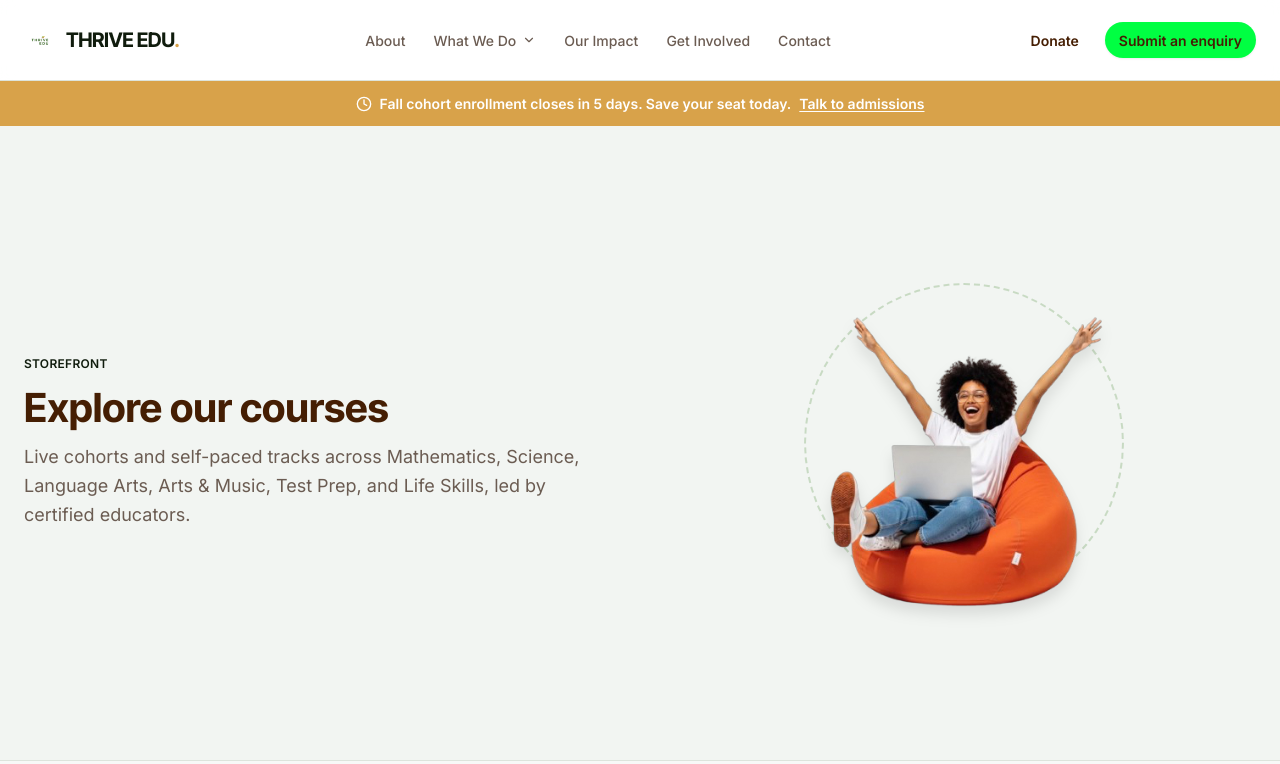
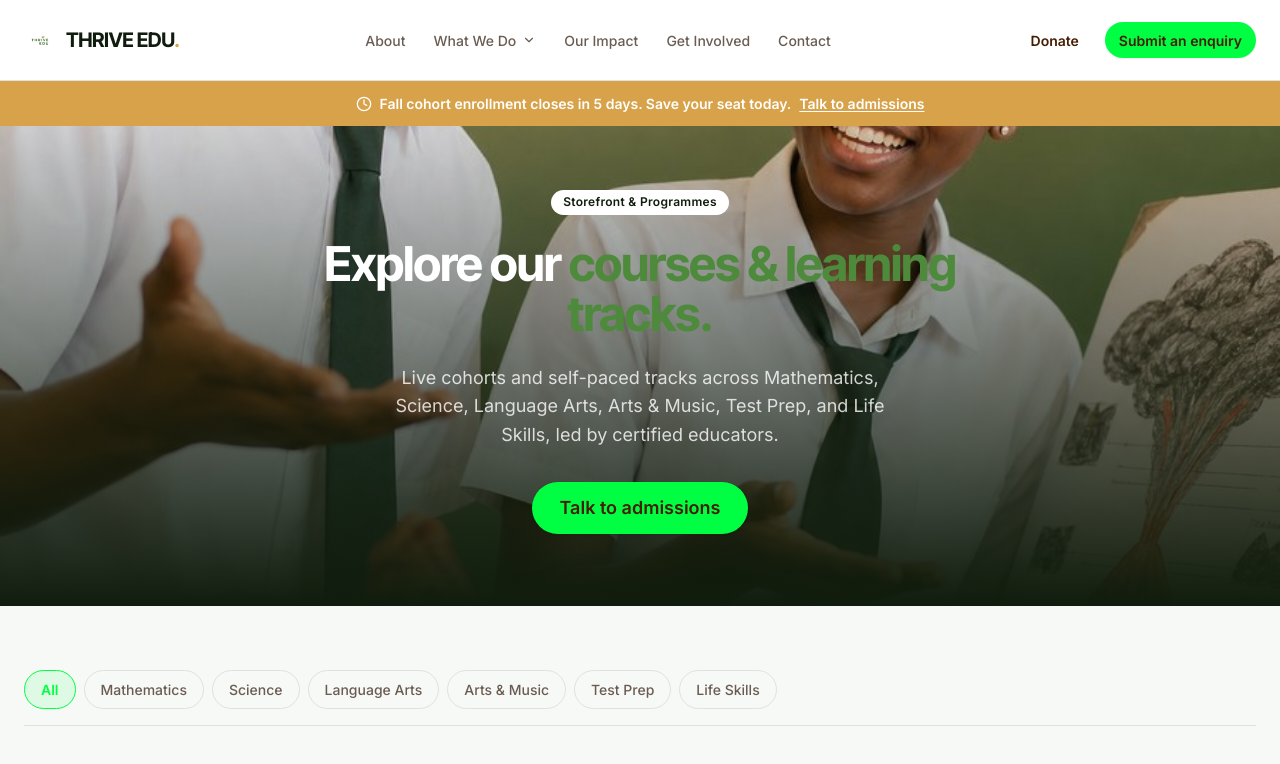
Before and after one commit to PlnDominic/Thrive-Edu, a Next.js app: page /courses in a window 1280 px wide. Shown: the top 764 px of the page. Built offline with nearby package versions, Linux system fonts and the light colour scheme.

Commit message:
feat(marketing): standardize What We Do page hero sections to match About page image overlay style

```diff
--- a/src/app/(marketing)/courses/page.tsx
+++ b/src/app/(marketing)/courses/page.tsx
@@ -6,6 +6,8 @@ import { Clock, GraduationCap } from "lucide-react";
 import Image from "next/image";
 import Link from "next/link";
 
+import { Badge } from "@/components/ui/badge";
+import { Button } from "@/components/ui/button";
 import { SectionHeading } from "@/components/marketing/section-heading";
 import { CourseCard } from "@/components/marketing/course-card";
 import { CourseCarousel } from "@/components/marketing/course-carousel";
@@ -30,29 +32,31 @@ export default function CoursesPage() {
         </div>
       </div>
 
-      <section className="border-b border-border bg-subtle-surface py-16">
-        <div className="mx-auto max-w-7xl px-6">
-          <div className="grid items-center gap-10 lg:grid-cols-2 lg:gap-16">
-            <SectionHeading
-              eyebrow="Storefront"
-              title="Explore our courses"
-              description="Live cohorts and self-paced tracks across Mathematics, Science, Language Arts, Arts & Music, Test Prep, and Life Skills, led by certified educators."
-            />
-            <div className="relative mx-auto flex w-full max-w-xs items-center justify-center lg:max-w-sm">
-              <span
-                className="absolute left-1/2 top-1/2 size-64 -translate-x-1/2 -translate-y-1/2 rounded-full border-2 border-dashed border-growth-green/25 lg:size-80"
-                aria-hidden
-              />
-              <span className="absolute -right-6 -top-6 -z-10 size-40 rounded-full bg-leaf-gold/15" aria-hidden />
-              <Image
-                src="/images/courses-hero.png"
-                alt="A THRIVE EDU learner celebrating while studying on her laptop"
-                width={453}
-                height={597}
-                priority
-                className="relative z-10 h-auto w-full drop-shadow-xl"
-              />
-            </div>
+      {/* Hero */}
+      <section className="relative min-h-[380px] overflow-hidden sm:min-h-[420px] lg:min-h-[480px]">
+        <Image
+          src="/images/gallery-science-fair.jpg"
+          alt="Explore THRIVE EDU courses and practical learning tracks"
+          fill
+          sizes="100vw"
+          priority
+          className="object-cover"
+        />
+        <div className="absolute inset-0 bg-gradient-to-t from-ink via-ink/55 to-ink/10" aria-hidden />
+        <div className="relative z-10 mx-auto flex h-full max-w-3xl flex-col items-center justify-center px-6 py-16 text-center sm:px-10">
+          <Badge variant="primary" className="mb-6 bg-surface">
+            Storefront & Programmes
+          </Badge>
+          <h1 className="font-heading text-h3 font-bold leading-[1.05] tracking-tight text-white sm:text-h2 lg:text-h1">
+            Explore our <span className="text-growth-green">courses & learning tracks.</span>
+          </h1>
+          <p className="mx-auto mt-6 max-w-lg text-body text-white/80 sm:text-body-lg">
+            Live cohorts and self-paced tracks across Mathematics, Science, Language Arts, Arts & Music, Test Prep, and Life Skills, led by certified educators.
+          </p>
+          <div className="mt-8 flex flex-wrap items-center justify-center gap-3">
+            <Button size="lg" className="rounded-full" asChild>
+              <Link href="/contact">Talk to admissions</Link>
+            </Button>
           </div>
         </div>
       </section>
--- a/src/app/(marketing)/ecosystem/page.tsx
+++ b/src/app/(marketing)/ecosystem/page.tsx
@@ -33,16 +33,24 @@ export default function EcosystemPage() {
   return (
     <>
       {/* Hero */}
-      <section className="px-3 pt-3 sm:px-5 sm:pt-5">
-        <div className="relative mx-auto max-w-7xl overflow-hidden rounded-none bg-surface shadow-elevation-2">
-          <div className="mx-auto max-w-3xl px-6 py-16 text-center sm:py-20">
-            <Badge variant="primary" className="mb-6 rounded-none">
+      <section className="relative min-h-[380px] overflow-hidden sm:min-h-[420px] lg:min-h-[480px]">
+        <Image
+          src="/images/gallery-outdoor-lesson.jpg"
+          alt="Thrive EDU learning ecosystem in action"
+          fill
+          sizes="100vw"
+          priority
+          className="object-cover"
+        />
+        <div className="absolute inset-0 bg-gradient-to-t from-ink via-ink/55 to-ink/10" aria-hidden />
+        <div className="relative z-10 mx-auto flex h-full max-w-3xl flex-col items-center justify-center px-6 py-16 text-center sm:px-10">
+          <Badge variant="primary" className="mb-6 bg-surface rounded-none">
             The Ecosystem
           </Badge>
-            <h1 className="font-heading text-h2 font-bold leading-[1.05] tracking-tight text-text-primary sm:text-h1 lg:text-display">
+          <h1 className="font-heading text-h3 font-bold leading-[1.05] tracking-tight text-white sm:text-h2 lg:text-h1">
             One brand. <span className="text-growth-green">Eight connected ventures.</span>
           </h1>
-            <p className="mx-auto mt-6 max-w-xl text-body-lg text-text-secondary">
+          <p className="mx-auto mt-6 max-w-lg text-body text-white/80 sm:text-body-lg">
             Each venture needs its own space, so we give it one, shown simply. Together they equip
             learners, teachers, schools and communities to thrive.
           </p>
@@ -50,7 +58,6 @@ export default function EcosystemPage() {
             <Button size="lg" className="rounded-none" asChild>
               <Link href="/contact">Partner with us</Link>
             </Button>
-            </div>
           </div>
         </div>
       </section>
--- a/src/app/(marketing)/families/page.tsx
+++ b/src/app/(marketing)/families/page.tsx
@@ -1,3 +1,4 @@
+import Image from "next/image";
 import Link from "next/link";
 import { BookOpen, GraduationCap, HardHat, Library, type LucideIcon } from "lucide-react";
 
@@ -41,16 +42,24 @@ export default function FamiliesPage() {
   return (
     <>
       {/* Hero */}
-      <section className="px-3 pt-3 sm:px-5 sm:pt-5">
-        <div className="relative mx-auto max-w-7xl overflow-hidden rounded-[1.75rem] bg-surface shadow-elevation-2 sm:rounded-[2.25rem]">
-          <div className="mx-auto max-w-3xl px-6 py-16 text-center sm:py-20">
-            <Badge variant="primary" className="mb-6">
+      <section className="relative min-h-[380px] overflow-hidden sm:min-h-[420px] lg:min-h-[480px]">
+        <Image
+          src="/images/every-learner.jpg"
+          alt="Thrive EDU resources for families and readers"
+          fill
+          sizes="100vw"
+          priority
+          className="object-cover"
+        />
+        <div className="absolute inset-0 bg-gradient-to-t from-ink via-ink/55 to-ink/10" aria-hidden />
+        <div className="relative z-10 mx-auto flex h-full max-w-3xl flex-col items-center justify-center px-6 py-16 text-center sm:px-10">
+          <Badge variant="primary" className="mb-6 bg-surface">
             For Families and Readers
           </Badge>
-            <h1 className="font-heading text-h2 font-bold leading-[1.05] tracking-tight text-text-primary sm:text-h1 lg:text-display">
+          <h1 className="font-heading text-h3 font-bold leading-[1.05] tracking-tight text-white sm:text-h2 lg:text-h1">
             Books and practice for <span className="text-growth-green">every home.</span>
           </h1>
-            <p className="mx-auto mt-6 max-w-xl text-body-lg text-text-secondary">
+          <p className="mx-auto mt-6 max-w-lg text-body text-white/80 sm:text-body-lg">
             Browse our published series, join our mobile library, and access home practice for your
             child, wherever your family is.
           </p>
@@ -58,7 +67,6 @@ export default function FamiliesPage() {
             <Button size="lg" className="rounded-full" asChild>
               <Link href="/books">Browse books</Link>
             </Button>
-            </div>
           </div>
         </div>
       </section>
--- a/src/app/(marketing)/schools/page.tsx
+++ b/src/app/(marketing)/schools/page.tsx
@@ -1,3 +1,4 @@
+import Image from "next/image";
 import Link from "next/link";
 import {
   BookOpen,
@@ -66,16 +67,24 @@ export default function SchoolsPage() {
   return (
     <>
       {/* Hero */}
-      <section className="px-3 pt-3 sm:px-5 sm:pt-5">
-        <div className="relative mx-auto max-w-7xl overflow-hidden rounded-[1.75rem] bg-surface shadow-elevation-2 sm:rounded-[2.25rem]">
-          <div className="mx-auto max-w-3xl px-6 py-16 text-center sm:py-20">
-            <Badge variant="primary" className="mb-6">
+      <section className="relative min-h-[380px] overflow-hidden sm:min-h-[420px] lg:min-h-[480px]">
+        <Image
+          src="/images/why-thrive-certified-educators.jpg"
+          alt="Thrive EDU certified educators and school improvement training"
+          fill
+          sizes="100vw"
+          priority
+          className="object-cover"
+        />
+        <div className="absolute inset-0 bg-gradient-to-t from-ink via-ink/55 to-ink/10" aria-hidden />
+        <div className="relative z-10 mx-auto flex h-full max-w-3xl flex-col items-center justify-center px-6 py-16 text-center sm:px-10">
+          <Badge variant="primary" className="mb-6 bg-surface">
             For Schools and Organisations
           </Badge>
-            <h1 className="font-heading text-h2 font-bold leading-[1.05] tracking-tight text-text-primary sm:text-h1 lg:text-display">
+          <h1 className="font-heading text-h3 font-bold leading-[1.05] tracking-tight text-white sm:text-h2 lg:text-h1">
             The systems that make <span className="text-growth-green">quality last.</span>
           </h1>
-            <p className="mx-auto mt-6 max-w-xl text-body-lg text-text-secondary">
+          <p className="mx-auto mt-6 max-w-lg text-body text-white/80 sm:text-body-lg">
             Teacher training, curriculum, products and hands-on support, all in one partnership. We help
             your school build what keeps good teaching and learning going.
           </p>
@@ -83,7 +92,6 @@ export default function SchoolsPage() {
             <Button size="lg" className="rounded-full" asChild>
               <Link href="/contact">Partner with us</Link>
             </Button>
-            </div>
           </div>
         </div>
       </section>
--- a/src/app/(marketing)/young-adults/page.tsx
+++ b/src/app/(marketing)/young-adults/page.tsx
@@ -1,3 +1,4 @@
+import Image from "next/image";
 import Link from "next/link";
 import { Compass, HardHat, HeartHandshake, type LucideIcon } from "lucide-react";
 
@@ -30,16 +31,24 @@ export default function YoungAdultsPage() {
   return (
     <>
       {/* Hero */}
-      <section className="px-3 pt-3 sm:px-5 sm:pt-5">
-        <div className="relative mx-auto max-w-7xl overflow-hidden rounded-[1.75rem] bg-surface shadow-elevation-2 sm:rounded-[2.25rem]">
-          <div className="mx-auto max-w-3xl px-6 py-16 text-center sm:py-20">
-            <Badge variant="primary" className="mb-6">
+      <section className="relative min-h-[380px] overflow-hidden sm:min-h-[420px] lg:min-h-[480px]">
+        <Image
+          src="/images/hero-painting-outdoors.jpg"
+          alt="Young adults engaging in Thrive EDU leadership and coaching"
+          fill
+          sizes="100vw"
+          priority
+          className="object-cover"
+        />
+        <div className="absolute inset-0 bg-gradient-to-t from-ink via-ink/55 to-ink/10" aria-hidden />
+        <div className="relative z-10 mx-auto flex h-full max-w-3xl flex-col items-center justify-center px-6 py-16 text-center sm:px-10">
+          <Badge variant="primary" className="mb-6 bg-surface">
             For Young Adults
           </Badge>
-            <h1 className="font-heading text-h2 font-bold leading-[1.05] tracking-tight text-text-primary sm:text-h1 lg:text-display">
+          <h1 className="font-heading text-h3 font-bold leading-[1.05] tracking-tight text-white sm:text-h2 lg:text-h1">
             Grow your character, <span className="text-growth-green">skills, and voice.</span>
           </h1>
-            <p className="mx-auto mt-6 max-w-xl text-body-lg text-text-secondary">
+          <p className="mx-auto mt-6 max-w-lg text-body text-white/80 sm:text-body-lg">
             Leadership coaching and practical skills training built for young adults ready to stand
             strong and thrive.
           </p>
@@ -47,7 +56,6 @@ export default function YoungAdultsPage() {
             <Button size="lg" className="rounded-full" asChild>
               <Link href="/contact">Submit an enquiry</Link>
             </Button>
-            </div>
           </div>
         </div>
       </section>
```
Also changed, not shown: src/app/(marketing)/books/page.tsx (+15 -7 lines). Lines whose indentation alone changed are shown as unchanged.
